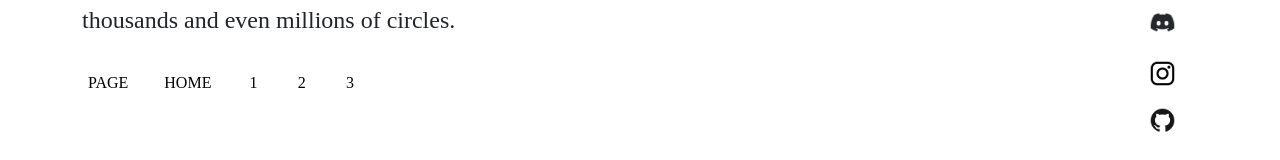
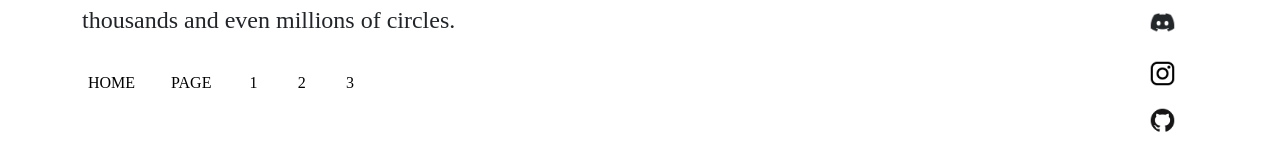
Before and after one commit to ICircleNFT/frontend, a Next.js app: page /arts in a window 1280 px wide. Shown: the part 513-673 px from the top of the page. Built offline with nearby package versions, Linux system fonts and the light colour scheme.

Commit message:
change order

```diff
--- a/pages/arts.js
+++ b/pages/arts.js
@@ -45,13 +45,14 @@ export default function Arts() {
                             <div className={`mb-3 mb-sm-5 mx-auto mx-md-0 ${style.pagination}`}>
                                 <Row>
                                     <Col>
-                                        <Button className={style.coba}>PAGE</Button>
-                                    </Col>
-                                    <Col>
                                         <Link href={{ pathname: '/' }}>
                                         <Button className={style.coba}>HOME</Button>
                                         </Link>
                                     </Col>
+                                    <Col>
+                                        <Button className={style.coba}>PAGE</Button>
+                                    </Col>
+
                                     <Col>
                                         <Link href='/arts'>
                                         <Button className={style.coba} rel="noopener noreferrer">1</Button>
```
